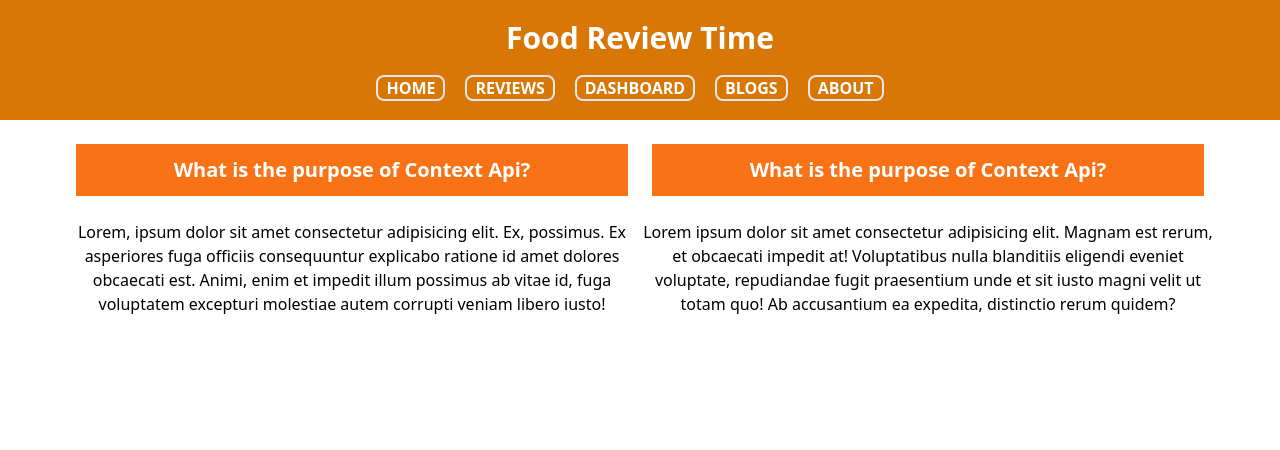
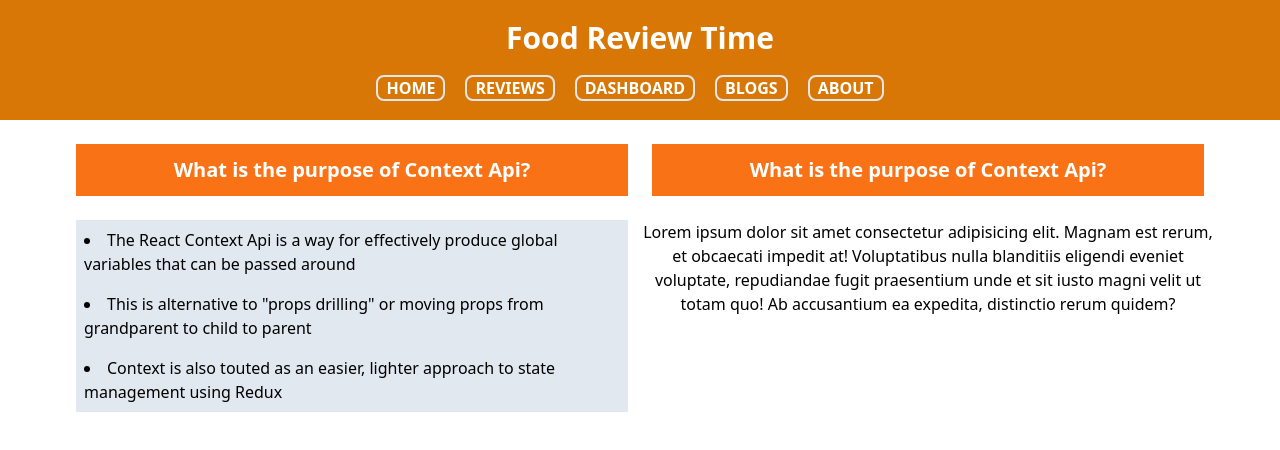
Before and after one commit to mdmehedihasan/food-review-time, a React (Create React App) app: page /blogs in a window 1280 px wide. Shown: the top 450 px of the page. Built offline with nearby package versions, Linux system fonts and the light colour scheme.

Commit message:
the purpose of context api added

```diff
--- a/src/Component/Blogs/Blogs.js
+++ b/src/Component/Blogs/Blogs.js
@@ -7,7 +7,13 @@ const Blogs = () => {
                 <h1 className='text-xl font-bold my-6 bg-orange-500 text-white mx-3 py-3'>
                     What is the purpose of Context Api?
                 </h1>
-                <p>Lorem, ipsum dolor sit amet consectetur adipisicing elit. Ex, possimus. Ex asperiores fuga officiis consequuntur explicabo ratione id amet dolores obcaecati est. Animi, enim et impedit illum possimus ab vitae id, fuga voluptatem excepturi molestiae autem corrupti veniam libero iusto!</p>
+                <p className='text-left mx-3'>
+                    <li className='bg-slate-200 p-2'>The React Context Api is a way for effectively produce global variables that can be passed around</li>
+                    <li className='bg-slate-200 p-2'>This is alternative to "props drilling" or moving props from grandparent to child to parent</li>
+                    <li className='bg-slate-200 p-2'>
+                        Context is also touted as an easier, lighter approach to state management using Redux
+                    </li>
+                </p>
             </div>
             <div className='flex-1'>
                 <h1 className='text-xl font-bold my-6 bg-orange-500 text-white mx-3 py-3 '>
```
